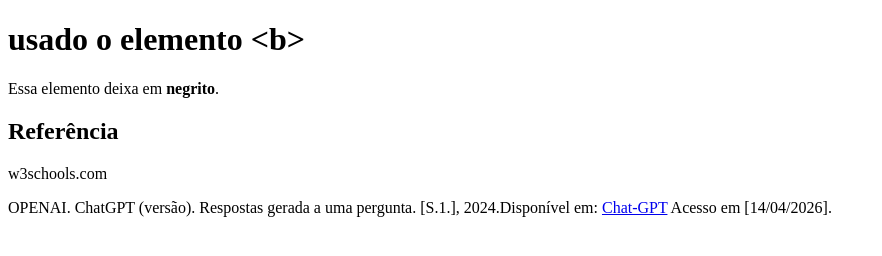
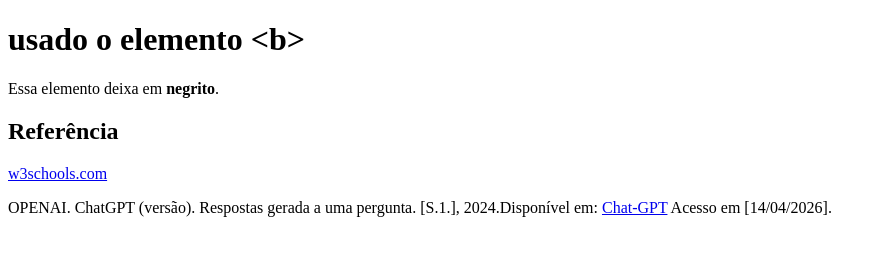
Before and after one commit to anavelosoifpr2026-rgb/laboratorio-tecweb, a plain HTML site: page atividade-pesquisa/formatacao.html in a window 1280 px wide. Shown: the whole page, without its empty margins (0-882 px from the left). Drawn offline with Linux system fonts and the light colour scheme.

Commit message:
site v2.2

```diff
--- a/atividade-pesquisa/formatacao.html
+++ b/atividade-pesquisa/formatacao.html
@@ -7,7 +7,7 @@
         <h1> usado o elemento &lt;b&gt;</h1>
         <p> Essa elemento deixa em <b>negrito</b>.</p>
         <h2>Referência</h2>
-        <p><a href="https://www.w3schools.com/html/tryit.asp?filename=tryhtml_formatting.asp"></a>w3schools.com</p>
+        <p><a href="https://www.w3schools.com/html/tryit.asp?filename=tryhtml_formatting.asp">w3schools.com</a></p>
         <p>OPENAI. ChatGPT (versão). Respostas gerada a uma pergunta. [S.1.], 2024.Disponível em: <a href="https://chat.openai.com">Chat-GPT</a> Acesso em [14/04/2026].</p>
         </body>
 </html>
```
